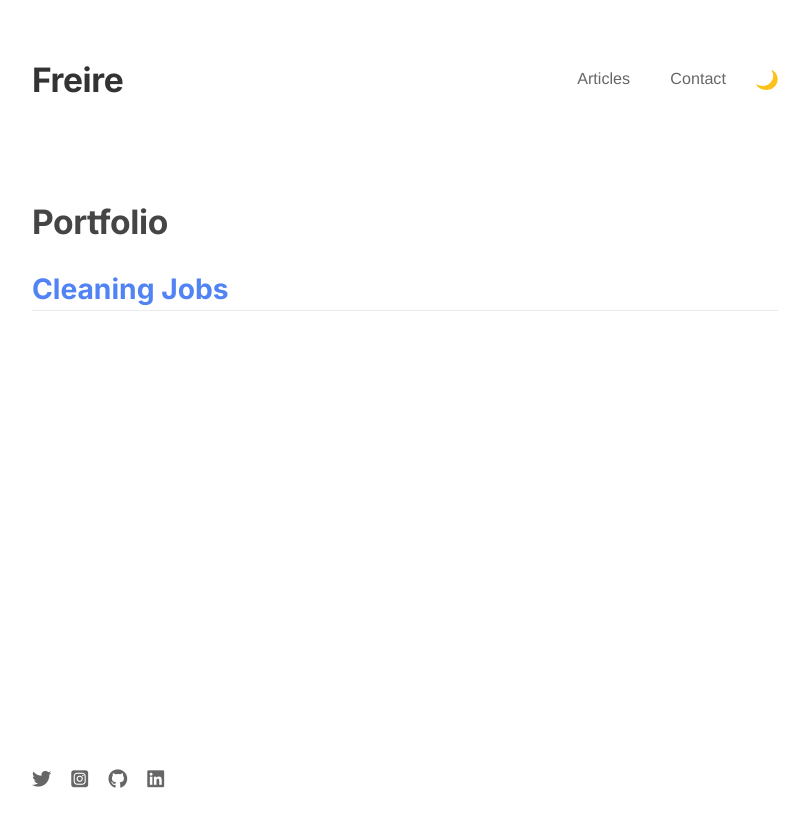
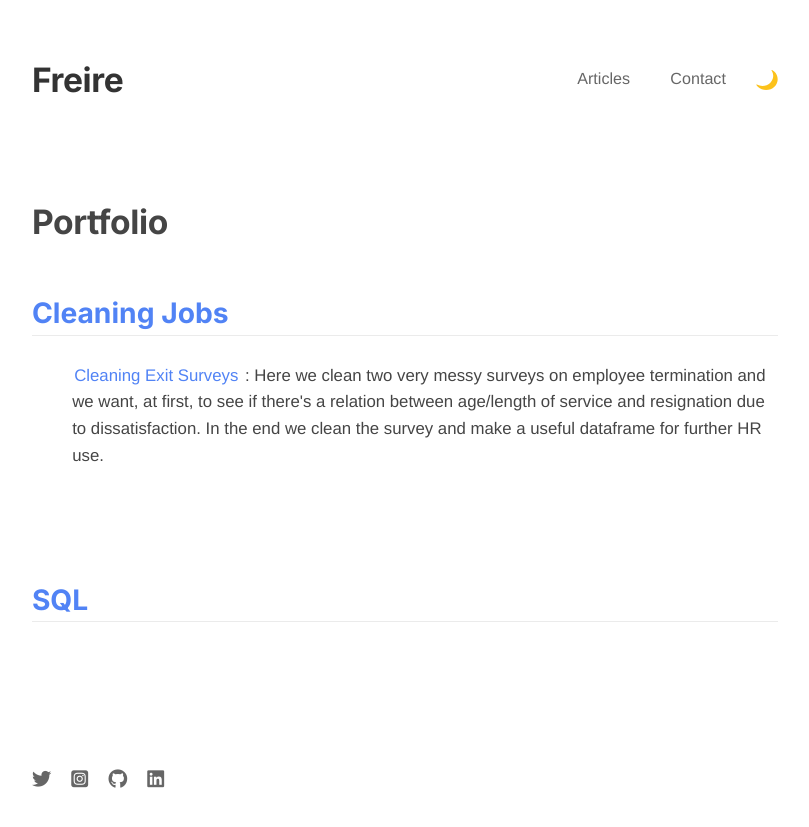
Before and after one commit to freirerene/freirerene.github.io, a Jekyll site: the page built from p.html, in a window 1280 px wide. Shown: the top 827 px of the page, without its empty margins (235-1044 px from the left). Built offline with Jekyll 4.4.1, drawn with Linux system fonts in a browser that asks for light colours; nearby versions of some CDN libraries.

Commit message:
Update p.html

```diff
--- a/p.html
+++ b/p.html
@@ -5,11 +5,15 @@ layout: default
 <div id="post">
   <h1> Portfolio </h1>
 
-
+	<br>
 
 	<div class="page">
 		<h2>Cleaning Jobs</h2>
-
+    <ul>
+	    <li><a href="https://github.com/freirerene/clean_exist_survey/blob/main/clean_exit_surveys.ipynb", target="_blank">Cleaning Exit Surveys</a> : Here we clean two very messy surveys on employee termination and we want, at first, to see if there's a relation between age/length of service and resignation due to dissatisfaction. In the end we clean the survey and make a useful dataframe for further HR use.</li>
+    </ul>
+	<br>
+	<h2>SQL</h2>
 
 
     </div>
```
